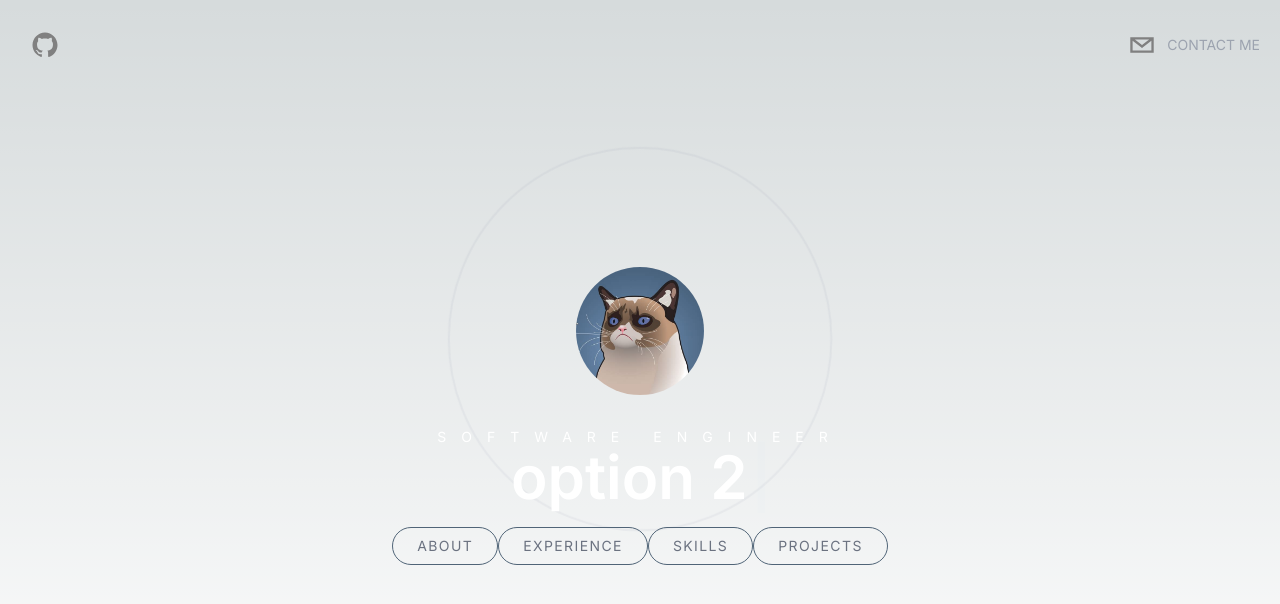
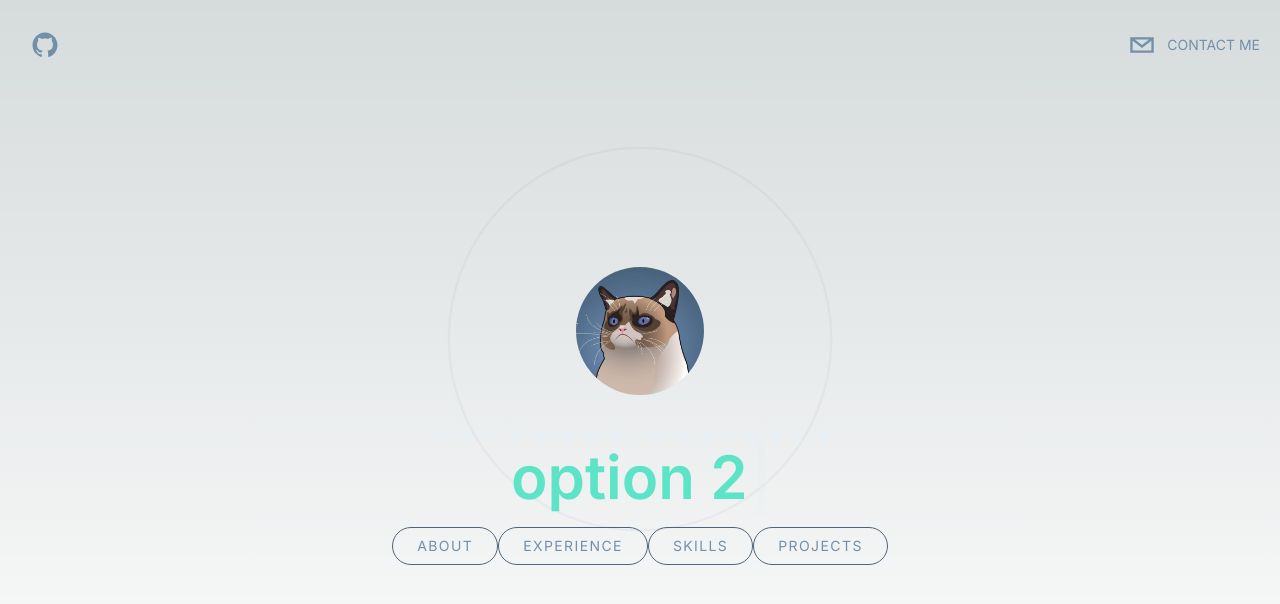
Before and after one commit to Abezzi/portfolio, a Next.js app: page / in a window 1280 px wide. Shown: the top 604 px of the page. Built offline with nearby package versions, Linux system fonts and the light colour scheme.

Commit message:
feat(component): about section

```diff
--- /dev/null
+++ b/app/components/About.tsx
@@ -0,0 +1,52 @@
+'use client'
+import React from 'react'
+import { motion } from 'framer-motion'
+import Avatar from '../../public/avatar.jpg'
+import Image from 'next/image'
+
+type Props = {}
+
+const About = (props: Props) => {
+  return (
+    <motion.div
+      initial={{ opacity: 0 }}
+      whileInView={{ opacity: 1}}
+      transition={{ duration: 1.5 }}
+      className="flex flex-col relative h-screen text-center md:text-left md:flex-row max-w-7xl px-10 justify-evenly mx-auto items-center"
+    >
+      <h3 className="absolute top-24 uppercase tracking-[20px] text-[#89ddff] text-2xl">
+        About
+      </h3>
+
+      <motion.div
+        initial={{
+          x: -200,
+          opacity: 0
+        }}
+        transition={{
+          duration: 1.2
+        }}
+        whileInView={{ opacity: 1, x: 0 }}
+        viewport={{ once: true }}
+          className="-mb-20 md:mb-0 flex-shrink-0 w-56 h-56 rounded-full object-cover md:rounded-lg md:w-64 md:h-95 xl:w-[500px] xl:h-[600px]"
+      >
+        <Image
+          src={Avatar}
+          width={500}
+          height={500}
+          alt="avatar picture"
+        />
+      </motion.div>
+      <div className="space-y-10 px-0 md:px-10">
+        <h4 className="text-4xl font-semibold">
+          Here is a little background
+        </h4>
+        <p className="text-md">
+          Lorem ipsum dolor sit amet, officia excepteur ex fugiat reprehenderit enim labore culpa sint ad nisi Lorem pariatur mollit ex esse exercitation amet. Nisi anim cupidatat excepteur officia. Reprehenderit nostrud nostrud ipsum Lorem est aliquip amet voluptate voluptate dolor minim nulla est proident. Nostrud officia pariatur ut officia. Sit irure elit esse ea nulla sunt ex occaecat reprehenderit commodo officia dolor Lorem duis laboris cupidatat officia voluptate. Culpa proident adipisicing id nulla nisi laboris ex in Lorem sunt duis officia eiusmod. Aliqua reprehenderit commodo ex non excepteur duis sunt velit enim. Voluptate laboris sint cupidatat ullamco ut ea consectetur et est culpa et culpa duis.
+        </p>
+      </div>
+    </motion.div>
+  )
+}
+
+export default About
--- a/app/components/Headers.tsx
+++ b/app/components/Headers.tsx
@@ -25,7 +25,7 @@ const Headers = () => {
       >
         <SocialIcon
           url="http://github.com/abezzi"
-          fgColor="gray"
+          fgColor="#7390aa"
           bgColor="transparent"
         />
       </motion.div>
@@ -49,10 +49,10 @@ const Headers = () => {
         <SocialIcon
           className="cursor-pointer"
           network="email"
-          fgColor="gray"
+          fgColor="#7390aa"
           bgColor="transparent"
         />
-        <p className="uppercase hidden md:inline-flex text-sm text-gray-400">Contact me</p>
+        <p className="uppercase hidden md:inline-flex text-sm text-[#7390aa]">Contact me</p>
       </motion.div>
     </header>
   )
--- a/app/components/Hero.tsx
+++ b/app/components/Hero.tsx
@@ -9,12 +9,12 @@ import Link from 'next/link'
 const Hero = () => {
   const [text, count] = useTypewriter({
     words: [
-      "option 1",
+      "Hello, my name is Alex",
       "option 2",
       "option 3",
     ],
     loop: true,
-    delaySpeed: 2000,
+    delaySpeed: 1000,
   })
 
   return (
@@ -32,10 +32,10 @@ const Hero = () => {
 
       <div className="z-20">
         {/*subtitle*/}
-        <h2 className="text-sm uppercase tracking-[15px]">Software Engineer</h2>
+        <h2 className="text-sm uppercase text-[#e4f0fb] tracking-[15px]">Software Engineer</h2>
 
         {/*title*/}
-        <h1 className="text-5xl lg:text-6xl font-semibold scroll-px-10">
+        <h1 className="text-5xl lg:text-6xl text-[#5de4c7] font-semibold scroll-px-10">
           <span>{text}</span>
           <Cursor cursorColor="#89ddff" />
         </h1>
--- a/app/globals.css
+++ b/app/globals.css
@@ -28,6 +28,6 @@ body {
 
 @layer components {
   .heroButton {
-    @apply px-6 py-2 border border-[#506477] rounded-full uppercase text-sm tracking-widest text-gray-500 transition-all hover:border-[#89ddff]/40 hover:text-[#89ddff]/40
+    @apply px-6 py-2 border border-[#506477] rounded-full uppercase text-sm tracking-widest text-[#7390aa] transition-all hover:border-[#89ddff]/40 hover:text-[#89ddff]/40
   }
 }
--- a/app/page.tsx
+++ b/app/page.tsx
@@ -1,6 +1,7 @@
 import Image from 'next/image'
 import Header from './components/Headers'
 import Hero from './components/Hero'
+import About from './components/About'
 
 export default function Home() {
   return (
@@ -8,12 +9,14 @@ export default function Home() {
       <div className="text-white h-screen snap-y snap-mandatory overflow-scroll z-0">
         <Header />
 
-        <section id="hero" className="snap-center">
+        <section id="hero" className="snap-start">
           <Hero />
         </section>
 
-        {/*about*/}
-        {/*experience*/}
+        <section id="about" className="snap-center">
+          <About />
+        </section>
+
         {/*skills*/}
         {/*projects*/}
         {/*contact me*/}
```
